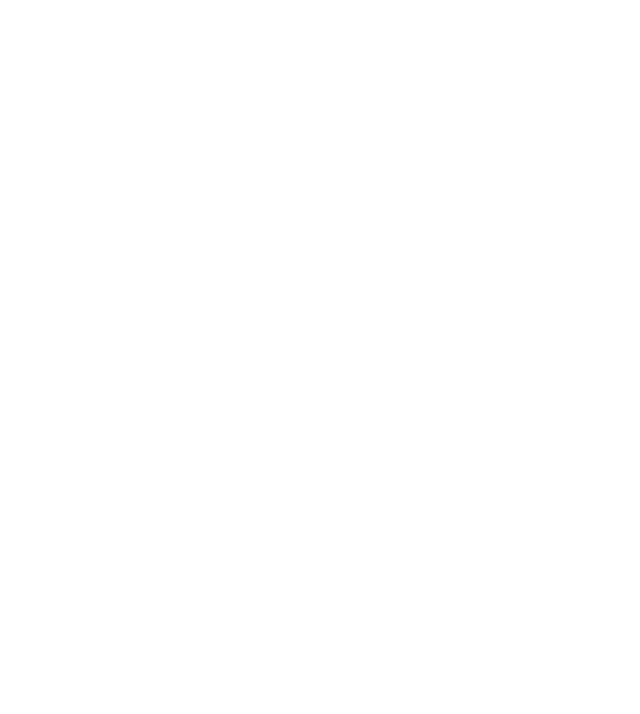
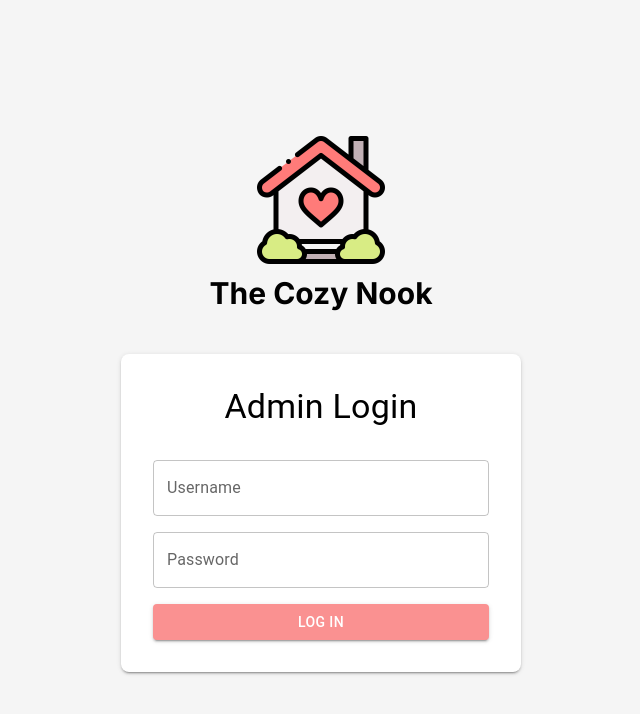
Before and after one commit to npq-thien/fe-hotel-management, a React (Create React App) app: page /admin/login in a window 1280 px wide. Before the commit this address had no page. Shown: the top 714 px of the page, without its empty margins (319-959 px from the left). Built offline with nearby package versions, Linux system fonts and the light colour scheme.

Commit message:
[Auth Admin] Done login, logout feature for admin

```diff
--- a/src/App.js
+++ b/src/App.js
@@ -4,6 +4,7 @@ import { useEffect } from "react";
 import "./index.css";
 import ScrollToTop from "utils/ScrollToTop";
 import { routes } from "./routes";
+import RequireAuth from "components/admin/common/RequireAuth";
 
 function App() {
   const location = useLocation();
@@ -11,15 +12,20 @@ function App() {
   useEffect(() => {
     const route = routes.find((route) => route.path === location.pathname);
     if (route && route.title) document.title = route.title;
-      else document.title = "Loading...";
+    else document.title = "Loading...";
   }, [location]);
 
   return (
     <div className="App">
       <Routes>
-        {routes.map((item, index) => (
-          <Route key={index} path={item.path} element={item.element} />
-        ))}
+        {routes.map((item, index) => {
+          // Need to login to access admin page
+          if (item.path.startsWith("/admin") && item.path !== "/admin/login") {
+            return <Route key={index} path={item.path} element={<RequireAuth>{item.element}</RequireAuth>} />;
+          }
+
+          return <Route key={index} path={item.path} element={item.element} />;
+        })}
       </Routes>
       <ScrollToTop />
     </div>
--- a/src/api/authApi.js
+++ b/src/api/authApi.js
@@ -1,14 +1,14 @@
-import { api } from 'configs/AxiosConfig'
-import { BASE_URL } from 'constants/endpoint'
+import { api } from "configs/AxiosConfig";
+import { BASE_URL } from "constants/endpoint";
 
 export const useRegisterAccount = async (data) => {
   try {
-    const response = await api.post(`${BASE_URL}/auth/signUp`, data)
-    return response.data
+    const response = await api.post(`${BASE_URL}/auth/signUp`, data);
+    return response.data;
   } catch (error) {
-    throw error
+    throw error;
   }
-}
+};
 
 export const useSignInAccount = async (data) => {
   try {
@@ -18,3 +18,16 @@ export const useSignInAccount = async (data) => {
     throw error;
   }
 };
+
+export const useSignInEmployee = async (data) => {
+  try {
+    const response = await api.post(`${BASE_URL}/auth/signIn`, data);
+    if (response.data.role === "USER") {
+      throw new Error("You do not have permission to access admin page");
+    } else {
+      return response.data;
+    }
+  } catch (error) {
+    throw error;
+  }
+};
--- a/src/components/admin/common/AdminNavbar.jsx
+++ b/src/components/admin/common/AdminNavbar.jsx
@@ -1,14 +1,23 @@
 import React, { useState } from "react";
-import { Link } from "react-router-dom";
+import { Link, useNavigate } from "react-router-dom";
 import { FaArrowRightFromBracket, FaDiceD6 } from "react-icons/fa6";
+import { useDispatch } from "react-redux";
 
 import { adminNavbarLinks } from "constants"; // Adjust the import path as necessary
+import { logout } from "store/userSlice";
 
-const AdminNavbar = ({ setLogout }) => {
+const AdminNavbar = () => {
+  const dispatch = useDispatch();
+  const navigate = useNavigate();
   const [mobileNavbarOpen, setMobileNavbarOpen] = useState(false);
 
   const toggleNavbar = () => {
     setMobileNavbarOpen(!mobileNavbarOpen);
+  };
+
+  const handleSignOut = () => {
+    dispatch(logout());
+    navigate('/admin/login');
   };
 
   return (
@@ -49,7 +58,7 @@ const AdminNavbar = ({ setLogout }) => {
           <div className="mt-auto px-4 w-full">
             <button
               className="flex gap-4 w-full items-center mb-2 hover:bg-primary py-4 px-6 rounded-md body-bold text-dark-3"
-              onClick={() => setLogout(true)}
+              onClick={handleSignOut}
             >
               <FaArrowRightFromBracket />
               <span className="hidden md:block">Logout</span>
@@ -60,8 +69,6 @@ const AdminNavbar = ({ setLogout }) => {
               <p>All rights reserved</p>
             </div>
           </div>
-
-          {/* Copyright */}
         </div>
       </div>
     </nav>
--- /dev/null
+++ b/src/components/admin/common/RequireAuth.jsx
@@ -0,0 +1,13 @@
+import React from "react";
+import { Navigate } from "react-router-dom";
+
+const RequireAuth = ({ children }) => {
+  const token = localStorage.getItem("token");
+  if (!token) {
+    return <Navigate to="/admin/login" />;
+  }
+
+  return children;
+};
+
+export default RequireAuth;
--- a/src/components/common/Navbar.jsx
+++ b/src/components/common/Navbar.jsx
@@ -5,7 +5,6 @@ import { useDispatch } from "react-redux";
 import { FaKey, FaUser } from "react-icons/fa";
 import { FaArrowRightFromBracket, FaBellConcierge } from "react-icons/fa6";
 import { Box, List, ListItem, ListItemButton, ListItemIcon, ListItemText } from "@mui/material";
-import { useQueryClient } from "react-query";
 
 import { navbarLinks } from "../../constants";
 import { logout } from "store/userSlice";
@@ -108,15 +107,9 @@ const ProfileDropDown = ({ userData }) => {
 };
 
 const Navbar = ({ setLoginPopup, setRegisterPopup }) => {
-  const queryClient = useQueryClient();
-  const dispatch = useDispatch();
-
   const [mobileDrawerOpen, setMobileDrawerOpen] = useState(false);
   const [isSignedIn, setIsSignedIn] = useState(false);
 
-  // if (token) {
-  //   setIsSignedIn(true);
-  // }
 
   useEffect(() => {
     const token = localStorage.getItem("token");
@@ -154,12 +147,6 @@ const Navbar = ({ setLoginPopup, setRegisterPopup }) => {
 
           {/* If signed in show user information */}
           {isSignedIn ? (
-            // <div className="flex-center gap-2 font-semibold p-2 rounded-xl cursor-pointer hover:bg-dark-1">
-            //   <div className="bg-primary p-2 rounded-full">
-            //     <FaUser />
-            //   </div>
-            //   <p>Thiện 1</p>
-            // </div>
             <ProfileDropDown />
           ) : (
             <div className="hidden items-center md:flex gap-5 flex-shrink-0">
--- a/src/pages/admin/AdminDashboard.jsx
+++ b/src/pages/admin/AdminDashboard.jsx
@@ -2,6 +2,9 @@ import { AdminLayout } from "components/layout";
 import React from "react";
 
 const AdminDashboard = () => {
+  const token = localStorage.getItem('token');
+  console.log('token admin', token)
+
   return (
     <AdminLayout>
       <main>
--- /dev/null
+++ b/src/pages/admin/AdminLogin.jsx
@@ -0,0 +1,126 @@
+import React, { useState } from "react";
+import { useForm } from "react-hook-form";
+import { useMutation } from "react-query";
+import { Alert, Snackbar, TextField, Button, Box, Typography } from "@mui/material";
+import { useDispatch } from "react-redux";
+import { useNavigate } from "react-router-dom";
+
+import { useSignInEmployee } from "api/authApi";
+import { login } from "store/userSlice";
+
+const AdminLogin = () => {
+  const {
+    register,
+    handleSubmit,
+    formState: { errors },
+  } = useForm();
+  const dispatch = useDispatch();
+  const navigate = useNavigate();
+  const [showSnackbar, setShowSnackbar] = useState(false);
+  const [isSignInSuccessfully, setIsSignInSuccessfully] = useState();
+
+  const handleSnackbarClose = (event, reason) => {
+    if (reason === "clickaway") {
+      return;
+    }
+    setShowSnackbar(false);
+  };
+
+  const {
+    mutate: signInAdmin,
+    isLoading,
+    error,
+  } = useMutation({
+    mutationFn: useSignInEmployee,
+    onSuccess: async (data) => {
+      setShowSnackbar(true);
+      setIsSignInSuccessfully(true);
+      dispatch(login(data));
+      await new Promise(r => setTimeout(r, 1000))
+      navigate("/admin");
+    },
+    onError: () => {
+      setShowSnackbar(true);
+      setIsSignInSuccessfully(false);
+    },
+  });
+
+  const onSubmit = (data) => {
+    signInAdmin(data);
+  };
+
+  return (
+    <Box
+      display="flex"
+      flexDirection="column"
+      alignItems="center"
+      justifyContent="center"
+      height="100vh"
+      bgcolor="#f5f5f5"
+      p={3}
+    >
+      <div className="flex-center flex-col flex-shrink-0 mx-auto mb-10 select-none">
+        <img src="/logo.png" alt="Logo hotel" className="w-32 h-32 m-2" />
+        <p className="h2-bold">The Cozy Nook</p>
+      </div>
+      <Box
+        component="form"
+        onSubmit={handleSubmit(onSubmit)}
+        display="flex"
+        flexDirection="column"
+        gap={2}
+        bgcolor="white"
+        p={4}
+        borderRadius={2}
+        boxShadow={2}
+        width={{ xs: "100%", sm: 400 }}
+      >
+        <Typography variant="h4" textAlign="center" mb={2}>
+          Admin Login
+        </Typography>
+
+        <TextField
+          label="Username"
+          variant="outlined"
+          fullWidth
+          {...register("username", { required: "Username is required" })}
+          error={!!errors.username}
+          helperText={errors.username?.message}
+        />
+
+        <TextField
+          label="Password"
+          type="password"
+          variant="outlined"
+          fullWidth
+          {...register("password", { required: "Password is required" })}
+          error={!!errors.password}
+          helperText={errors.password?.message}
+        />
+
+        <Button type="submit" variant="contained" disabled={isLoading} fullWidth sx={{ backgroundColor: "#FA9191" }}>
+          {isLoading ? "Logging in..." : "Log in"}
+        </Button>
+      </Box>
+
+      <Snackbar
+        open={showSnackbar}
+        autoHideDuration={1000}
+        onClose={handleSnackbarClose}
+        anchorOrigin={{ vertical: "top", horizontal: "center" }}
+      >
+        {isSignInSuccessfully ? (
+          <Alert elevation={6} variant="filled" onClose={handleSnackbarClose} severity="success">
+            Login successfully
+          </Alert>
+        ) : (
+          <Alert elevation={6} variant="filled" onClose={handleSnackbarClose} severity="error">
+            Login failed
+          </Alert>
+        )}
+      </Snackbar>
+    </Box>
+  );
+};
+
+export default AdminLogin;
--- a/src/pages/admin/index.js
+++ b/src/pages/admin/index.js
@@ -1,3 +1,4 @@
+export { default as AdminLogin } from './AdminLogin'
 export { default as AdminDashboard } from './AdminDashboard'
 export { default as AdminRooms } from './AdminRooms'
 export { default as AdminServices } from './AdminServices'
--- a/src/routes.js
+++ b/src/routes.js
@@ -1,5 +1,5 @@
 import { Home, ProfilePage, RoomPage, ServicePage, RoomDetail, BookingPage, PromotionPage } from "./pages/customer";
-import { AdminDashboard, AdminRooms, AdminServices, AdminBookings, AdminGuests, AdminPromotions } from "./pages/admin";
+import { AdminDashboard, AdminRooms, AdminServices, AdminBookings, AdminGuests, AdminPromotions, AdminLogin } from "./pages/admin";
 
 export const routes = [
   // Customer routes
@@ -13,6 +13,7 @@ export const routes = [
 
   // Admin routes
   { path: "/admin", element: <AdminDashboard />, title: "Admin Dashboard" },
+  { path: "/admin/login", element: <AdminLogin />, title: "Admin Login" },
   { path: "/admin/bookings", element: <AdminBookings />, title: "Admin Bookings" },
   { path: "/admin/guests", element: <AdminGuests />, title: "Admin Guests" },
   { path: "/admin/rooms", element: <AdminRooms />, title: "Admin Rooms" },
```
Also changed, not shown: src/configs/AxiosConfig.js (+0 -16 lines).
